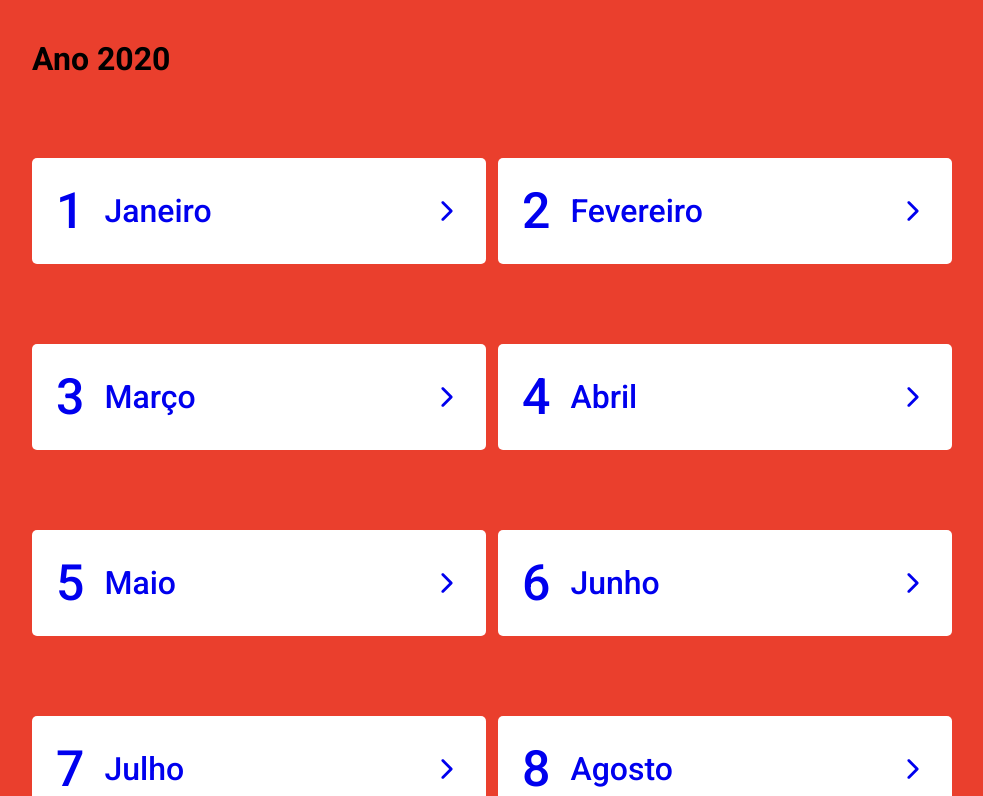
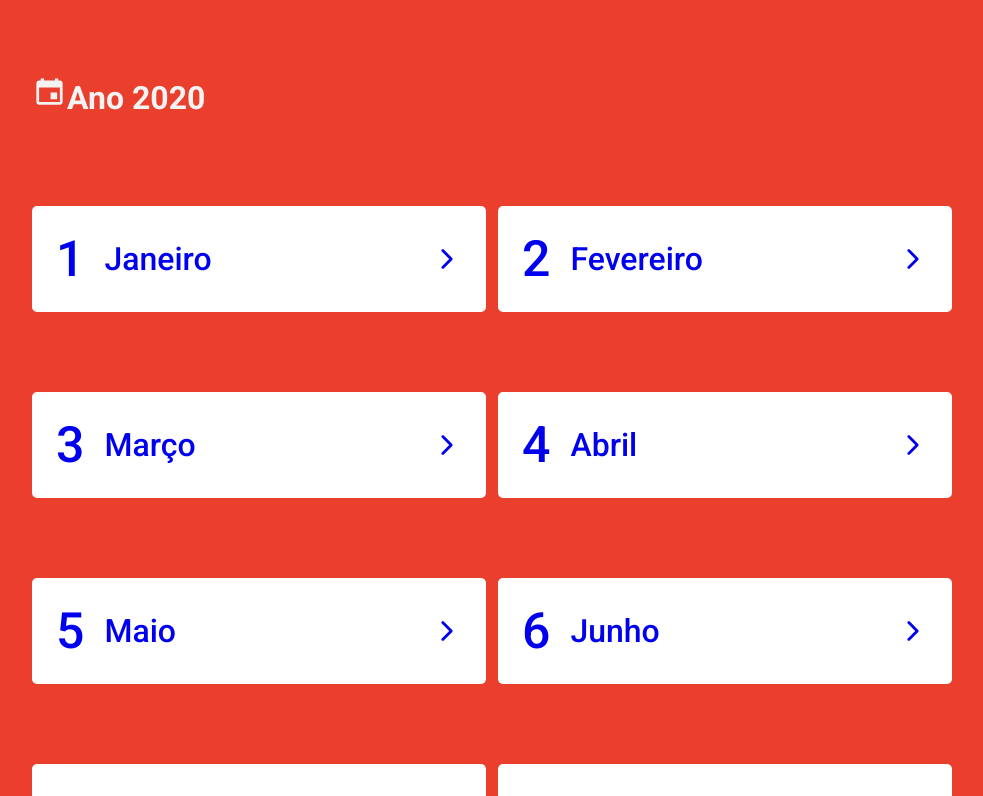
Before and after one commit to peidrao/Liturgical-Calendar, a React (Create React App) app: page / in a window 1280 px wide. Shown: the top 796 px of the page, without its empty margins (148-1131 px from the left). Built offline with nearby package versions, Linux system fonts and the light colour scheme.

Commit message:
icone de voltar

```diff
--- a/src/pages/Home/index.tsx
+++ b/src/pages/Home/index.tsx
@@ -1,13 +1,16 @@
 import React from 'react';
 import { Link } from 'react-router-dom';
-import { IoIosArrowForward } from 'react-icons/io';
+import { IoIosArrowForward, IoMdCalendar } from 'react-icons/io';
 
 import { Container, Title, Content } from './styles';
 
 const Home: React.FC = () => {
   return (
     <>
-      <Title> Ano 2020 </Title>
+      <Title>
+        <IoMdCalendar size={35} />
+        Ano 2020
+      </Title>
 
       <Container>
         <Link style={{ textDecoration: 'none' }} to="month/1">
--- a/src/pages/Home/styles.ts
+++ b/src/pages/Home/styles.ts
@@ -2,7 +2,10 @@ import styled from 'styled-components';
 
 export const Title = styled.h1`
   font-size: 32px;
-  justify-content: center;
+  color: #f3f3f3;
+  max-width: 450px;
+  margin-top: 30px;
+  line-height: 56px;
 `;
 
 export const Container = styled.div`
--- a/src/pages/Month/index.tsx
+++ b/src/pages/Month/index.tsx
@@ -1,8 +1,9 @@
 import React, { useEffect, useState } from 'react';
-import { useRouteMatch } from 'react-router-dom';
+import { IoMdReturnLeft } from 'react-icons/io';
+import { useRouteMatch, Link } from 'react-router-dom';
 
 import api from '../../services/api';
-import { Container } from './styles';
+import { Header, Container } from './styles';
 
 interface CelebrationsProps {
   title: string;
@@ -31,6 +32,13 @@ const Month: React.FC = () => {
 
   return (
     <>
+      <Header>
+        <Link to="/" style={{ textDecoration: 'none' }}>
+          <IoMdReturnLeft size={30} />
+          Voltar
+        </Link>
+      </Header>
+
       <Container>
         <table>
           <thead>
--- a/src/pages/Month/styles.ts
+++ b/src/pages/Month/styles.ts
@@ -1,6 +1,8 @@
 import styled from 'styled-components';
 
-export const Header = styled.h1``;
+export const Header = styled.h1`
+color: #fff;
+`;
 
 export const Container = styled.div`
 
@@ -10,7 +12,6 @@ table {
   }
 
   thead {
-
     margin-left: 30px;
   }
 
```
